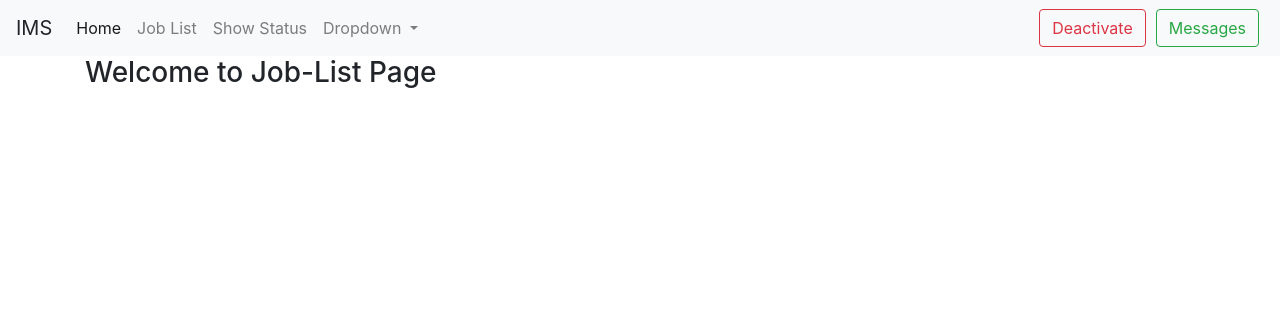
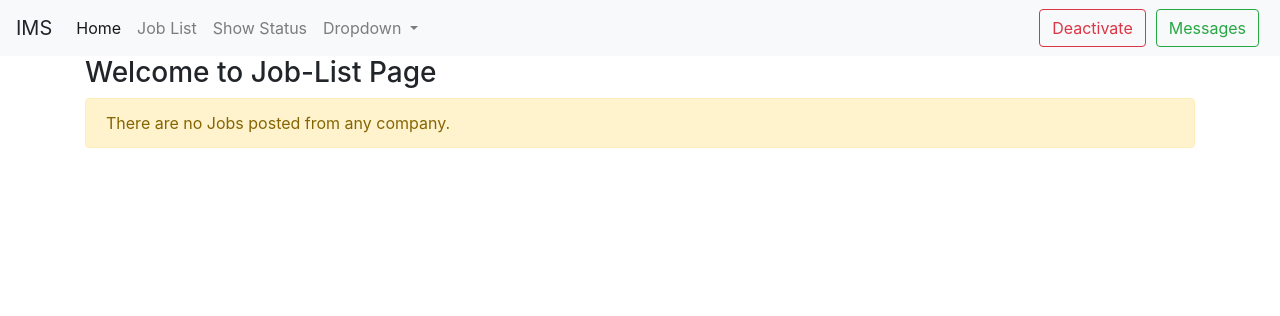
Before and after one commit to SanskarMehta/interview_management_system, a Django app: page /job_lists/ in a window 1280 px wide. Shown: the top 316 px of the page. Run offline with Django 4.2, Linux system fonts and the light colour scheme; the visitor is signed in with stand-in values (Sample User, id 1); some libraries are stand-ins or nearby versions.

Commit message:
"Exception Handling, Documentation and Templates are updated on 15-07-2022"

```diff
--- a/user_login/templates/user_login/job_lists.html
+++ b/user_login/templates/user_login/job_lists.html
@@ -4,6 +4,11 @@
 {% block content %}
 <div class="container">
     <h3>Welcome to Job-List Page</h3>
+    {% if job_lists|length < 1 %}
+        <div class="alert alert-warning">
+            There are no Jobs posted from any company.
+        </div>
+    {% else %}
         {% for job in job_lists %}
         <div style="margin:10px">
             <div class="card border-dark">
@@ -23,5 +28,6 @@
           </div>
         </div>
         {% endfor %}
+    {% endif %}
 </div>
 {% endblock content %}
--- a/user_login/templates/user_login/post_interview_applicants.html
+++ b/user_login/templates/user_login/post_interview_applicants.html
@@ -8,6 +8,9 @@
         </div>
         <div class="col-md-4"></div>
         <div class="col-md-8">
+            {% if interviews|length < 1 %}
+                <div class="alert alert-warning">There are no applications for Post Interview Process.</div>
+            {% else %}
                 {% for interview in interviews %}
                 <div class="card" style="margin:10px;">
                     <div class="card-header">
@@ -27,6 +30,7 @@
                     </div>
                 </div>
                 {% endfor %}
+            {% endif %}
         </div>
     </div>
 </div>
--- a/user_login/templates/user_login/user_job_applied.html
+++ b/user_login/templates/user_login/user_job_applied.html
@@ -10,6 +10,11 @@
         </div>
         <div class="col-md-12">
             <div>
+                {% if jobs|length < 1%}
+                    <div class="alert alert-warning">
+                        You haven't applied in any company still.
+                    </div>
+                {% else %}
                     {% for job in jobs %}
                     <div style="margin:10px">
                         <div class="card border-dark">
@@ -42,6 +47,7 @@
                         </div>
                     </div>
                     {% endfor %}
+                {% endif %}
             </div>
         </div>
     </div>
--- a/user_login/views.py
+++ b/user_login/views.py
@@ -21,12 +21,21 @@ from user_login.models import CustomUser, CompanyAcceptance, UserDetails, Interv
 
 
 class HomeView(View):
+    """
+    This view is used for representing the welcome page of Interview Management System.
+    This is the first page with which user interacts first.
+    """
     def get(self, request, *args, **kwargs):
         return render(request, 'user_login/base.html')
 
 
 @method_decorator(never_cache, name='dispatch')
 class UserLogin(View):
+    """
+    This is used for login by the different type of users
+    username -> str : It is a variable which is used to get the username from the html
+    password -> str : It is a variable which is used to get the password from the html
+    """
     def get(self, request, *args, **kwargs):
         if request.user.is_authenticated:
             if request.user.is_interviewer:
@@ -84,6 +93,13 @@ class UserLogin(View):
 
 
 class UserRegister(View):
+    """
+    This view is used to register a new user to Interview Management System.
+    username -> str : It holds the username which is retrieved from the html side.
+    email -> str : It holds the email which is retrieved from the html side.
+    password -> str : It holds the password which is retrieved from the html side.
+    password2 -> str : It holds the confirm-password which is retrieved from the html side.
+    """
     def get(self, request, *args, **kwargs):
         return render(request, 'user_login/register.html')
 
@@ -124,6 +140,16 @@ class CompanyHome(CompanyLoginRequiredMixin, View):
 
 
 class CompanyRegister(View):
+    """
+    This view is used to register a new company.
+    username -> str : It holds the username which is retrieved from the html side.
+    email -> str : It holds the email which is retrieved from the html side.
+    password -> str : It holds the password which is retrieved from the html side.
+    password2 -> str : It holds the confirm-password which is retrieved from the html side.
+    user -> object : It is an object which is created to save data in CustomUser Model
+    company_acceptance -> object : It is an object which creates an entry in CompanyAcceptance table which is used by
+                                   Admin to approve the company
+    """
     def get(self, request, *args, **kwargs):
         return render(request, 'user_login/company_register.html')
 
@@ -158,6 +184,15 @@ class CompanyRegister(View):
 
 
 class UserDetailsForm(UserLoginRequiredMixin, View):
+    """
+    This is the view which is used to take data of user when he login for the very first time.
+    user_phone -> str : It holds the data of mobile number which is entered on HTML by user
+    user_technology -> str : It holds the data of technology which is entered on HTML by user
+    user_10th_marks -> float : It holds the marks of 10th standard which is entered on HTML by user
+    user_12th_marks -> float : It holds the marks of 12th standard which is entered on HTML by user
+    user_CPI -> float : It holds the CPi of college which is entered on HTML by user
+    user_CV -> FormField : It holds the CV of user which is uploaded by the user.
+    """
     def get(self, request, *args, **kwargs):
         return render(request, 'user_login/user_details_form.html')
 
@@ -190,6 +225,15 @@ class UserDetailsForm(UserLoginRequiredMixin, View):
 
 
 class CompanyJobOpenings(CompanyLoginRequiredMixin, View):
+    """
+    This view is used by the company to create a new job opening in their company.
+    job_location -> str : It holds the data of Location of Job which is submitted in the HTML.
+    job_role -> str : It holds the role of Job which is submitted in the HTML.
+    description -> str : It consists the description related to Job
+    job_open -> object : It is an object which stores the all the data related to JobOpenings model.
+    messages -> str : It is a variable which holds the data related to send notification to users.
+    company -> str : It is a variable which holds the name of the current logged in company.
+    """
     def get(self, request, *args, **kwargs):
         company = request.user.username
         return render(request, 'user_login/company_job_opening.html', {'company': company})
@@ -211,6 +255,17 @@ class CompanyJobOpenings(CompanyLoginRequiredMixin, View):
 
 
 class CompanyAddInterviewer(CompanyLoginRequiredMixin, View):
+    """
+    This view is used to add new Interviewer in the company.
+    company -> str : It is a variable which holds the name of the current logged in company.
+    username -> str : It holds the username which is retrieved from the html side.
+    email -> str : It holds the email which is retrieved from the html side.
+    password -> str : It holds the password which is retrieved from the html side.
+    password2 -> str : It holds the confirm-password which is retrieved from the html side.
+    interviewer -> object : It holds the value of interviewer and save the data in CustomUser model.
+    email_message -> str : It holds the credentials of interviewer and used in send_email() to share with particular
+                           user for login.
+    """
     def get(self, request, *args, **kwargs):
         company = request.user.username
         return render(request, 'user_login/company_add_interviewer.html', {'company': company})
@@ -246,6 +301,16 @@ class CompanyAddInterviewer(CompanyLoginRequiredMixin, View):
 
 
 class InterviewerDetailsForm(InterviewerLoginRequiredMixin, View):
+    """
+    This view is used for collecting information of Interviewer , when they log in for very first time.
+    InterviewerTypes -> objects : It is a collection of objects which are used to display a drop-down of
+                        different types of Interviewer.
+    phone_number -> str : It is a variable which holds the phone number which is retrieved from HTML.
+    technology -> str : It is a variable which holds the technology which is retrieved from HTML.
+    job_role -> str : It is a variable which holds the job_role which is retrieved from HTML.
+    experience -> str : It is a variable which holds the experience which is retrieved from HTML.
+    type_of_interviewer -> object :  It is an object which holds the interview type,which is retrieved from HTML.
+    """
     def get(self, request, *args, **kwargs):
         InterviewerTypes = InterviewerType.objects.all()
         list1 = []
@@ -276,12 +341,25 @@ class InterviewerDetailsForm(InterviewerLoginRequiredMixin, View):
 
 
 class JobLists(UserLoginRequiredMixin, View):
+    """
+    This is a view which is used to display all the posted jobs of different companies to the users.
+    job_lists -> object : It is a collection of Jobs of JobOpening model.
+    """
     def get(self, request, *args, **kwargs):
         job_lists = JobOpenings.objects.all()
         return render(request, 'user_login/job_lists.html', {'job_lists': job_lists})
 
 
 class JobListsApply(UserLoginRequiredMixin, View):
+    """
+    This is a view which is used to display all the posted jobs of different companies to the users.
+    job_lists -> object : It is a collection of Jobs of JobOpening model.
+    id1 -> int : It is an id of JobOpenings, using which specific Job Post is identified.
+    company -> object : It stores the specific job opening related to object.
+    notification_message -> str : It is a variable which stores the message which is used to send as notification
+                                  to other users.
+    admin_ message -> object : It is used to store notification data in Notification model.
+    """
     def get(self, request, *args, **kwargs):
         job_lists = JobOpenings.objects.all()
         id1 = self.kwargs['pk']
@@ -304,6 +382,13 @@ class JobListsApply(UserLoginRequiredMixin, View):
 
 
 class UserChangePassword(UserLoginRequiredMixin, View):
+    """
+    This view is used to change the password of user.
+    username -> str : It holds the name of the current user
+    new_password -> str : It holds the new password of the user
+    confirm_password -> str : It stores the re-entered new password of the user
+    old_password -> str : It stores the old-password of user , which is used to authenticate.
+    """
     def get(self, request, *args, **kwargs):
         username = request.user.username
         return render(request, 'user_login/user_change_password.html', {'username': username})
@@ -331,6 +416,13 @@ class UserChangePassword(UserLoginRequiredMixin, View):
 
 
 class CompanyChangePassword(CompanyLoginRequiredMixin, View):
+    """
+    This view is used to change the password of company.
+    username -> str : It holds the name of the current logged in company.
+    new_password -> str : It holds the new password of the company.
+    confirm_password -> str : It stores the re-entered new password of the company.
+    old_password -> str : It stores the old-password of company, which is used to authenticate.
+    """
     def get(self, request, *args, **kwargs):
         username = request.user.username
         return render(request, 'user_login/company_change_password.html', {'username': username})
@@ -358,6 +450,13 @@ class CompanyChangePassword(CompanyLoginRequiredMixin, View):
 
 
 class InterviewerChangePassword(InterviewerLoginRequiredMixin, View):
+    """
+    This view is used to change the password of Interviewer.
+    username -> str : It holds the name of the current logged in Interviewer.
+    new_password -> str : It holds the new password of the Interviewer.
+    confirm_password -> str : It stores the re-entered new password of the Interviewer.
+    old_password -> str : It stores the old-password of Interviewer, which is used to authenticate.
+    """
     def get(self, request, *args, **kwargs):
         username = request.user.username
         return render(request, 'user_login/interviewer_change_password.html', {'username': username})
@@ -386,6 +485,12 @@ class InterviewerChangePassword(InterviewerLoginRequiredMixin, View):
 
 
 class CompanyCareer(CompanyLoginRequiredMixin, View):
+    """
+    This view is used to display the job openings of specific logged in company and also used to
+    delete the particular job openings.
+    jobs -> objects : it is a collection of job openings of particular logged in company.
+    job_id -> int : It is a id of particular job which is used to delete particular job.
+    """
     def get(self, request, *args, **kwargs):
         jobs = JobOpenings.objects.filter(company=request.user)
         return render(request, 'user_login/company_career.html', {'jobs': jobs})
@@ -400,18 +505,32 @@ class CompanyCareer(CompanyLoginRequiredMixin, View):
 
 
 class UserAppliedJobs(UserLoginRequiredMixin, View):
+    """
+    This view is used to show the status for users' application in different companies.
+    jobs -> objects : It is a collection of objects which consist the data about particular user in which
+                      different companies' user have applied for various posts.
+    """
     def get(self, request, *args, **kwargs):
         jobs = UserJobApplied.objects.filter(user=request.user)
         return render(request, 'user_login/user_job_applied.html', {'jobs': jobs})
 
 
 class UserProfile(UserLoginRequiredMixin, View):
+    """
+    This view is used to display the particular user's details
+    user_details -> object : It consists the details of user which is rendered on HTML page.
+    """
     def get(self, request, *args, **kwargs):
         user_details = UserDetails.objects.filter(user=request.user)
         return render(request, 'user_login/user_profile.html', {'user_details': user_details})
 
 
 class InterviewerProfile(InterviewerLoginRequiredMixin, View):
+    """
+    This view is used to display the particular Interviewer's details
+    company_name -> object : It stores the name of the company, from which interviewer belongs.
+    interviewer_details -> object : It consists the details of interviewer which is rendered on HTML page.
+    """
     def get(self, request, *args, **kwargs):
         company_name = InterviewerCompany.objects.get(interviewer=request.user)
         interviewer_details = InterviewerDetails.objects.filter(interviewer=request.user)
@@ -421,6 +540,12 @@ class InterviewerProfile(InterviewerLoginRequiredMixin, View):
 
 @method_decorator(csrf_exempt, name='dispatch')
 class ShowInterviewers(CompanyLoginRequiredMixin, View):
+    """
+    This view is used to show all those interviewers to company which belongs to them.
+    Also, interviewers are managed from here.
+    interviewers -> objects : It is a collection of Interviewers of specific company.
+    interviewer_id -> int : It stores the id of interviewer which is used to remove the interviewer.
+    """
     def get(self, request, *args, **kwargs):
         interviewers = InterviewerCompany.objects.select_related("interviewer").filter(company=request.user)
         interviewer_list = []
```
Also changed, not shown: user_login/templates/user_login/interviewer_schedule.html (+8 -2 lines). Lines whose indentation alone changed are shown as unchanged.
